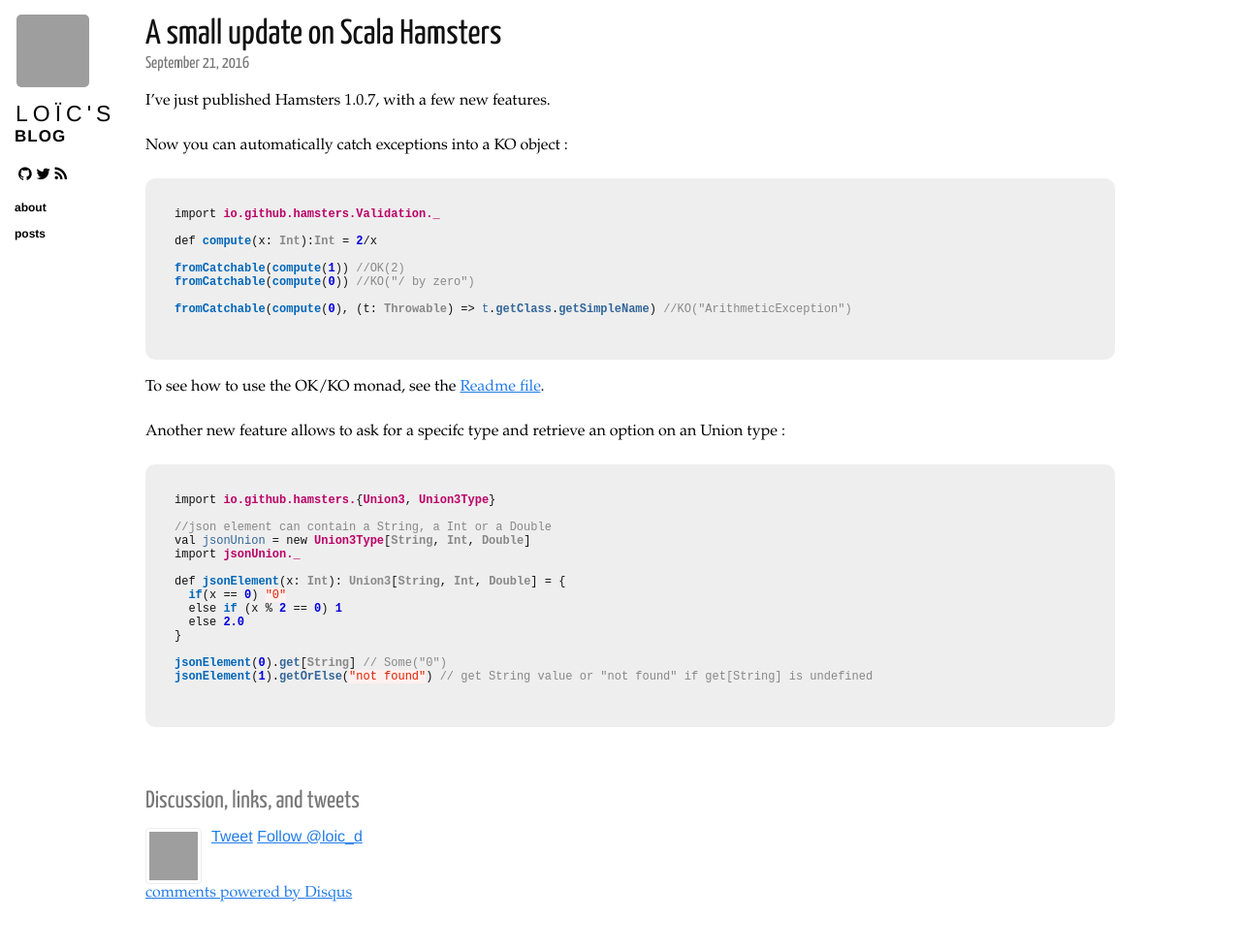
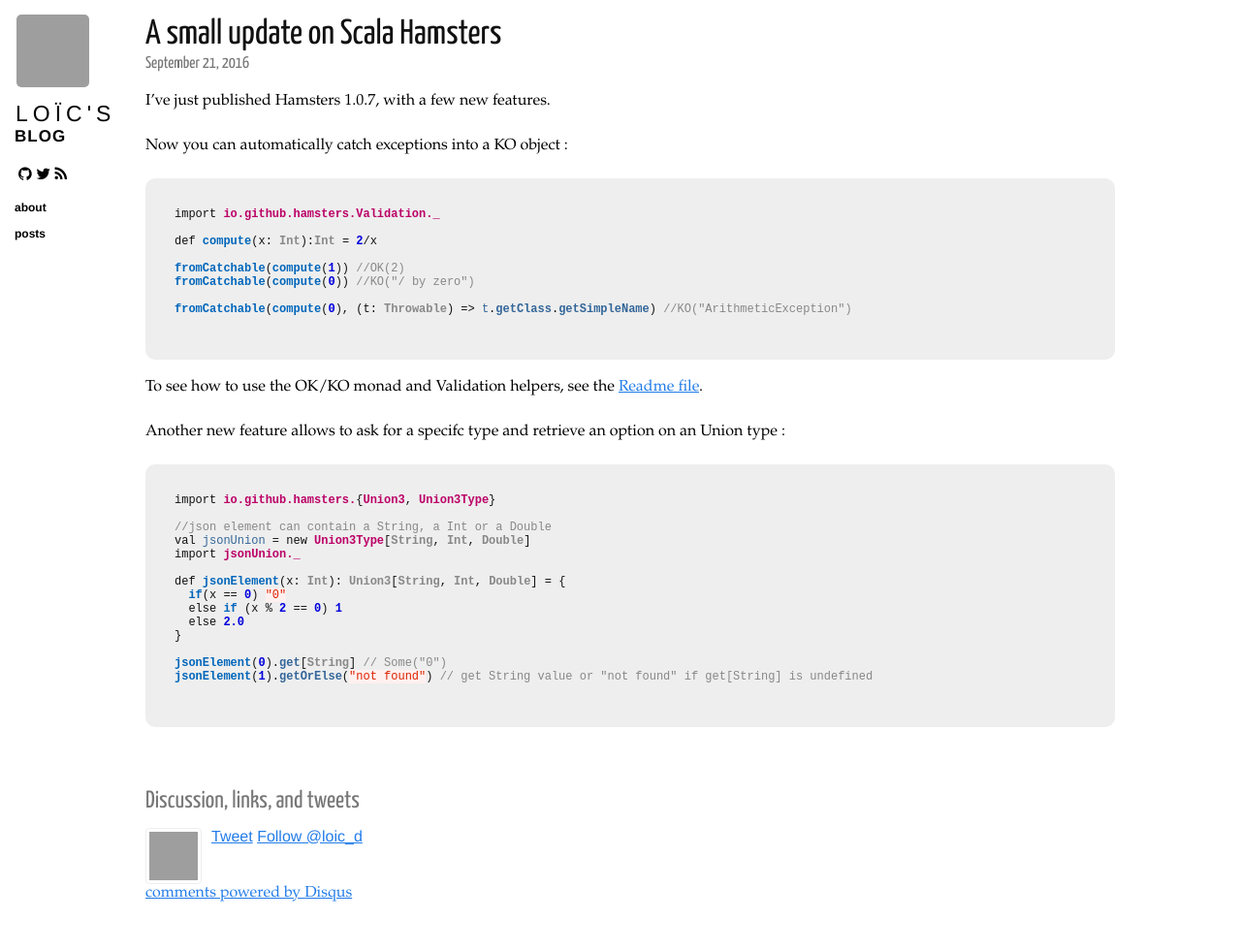
Before and after one commit to loicdescotte/loicdescotte.github.io, a Jekyll site: the page built from _posts/2016-09-21-hamsters-new-features.md, in a window 1280 px wide. Shown: the whole page at 97% size. Built offline with Jekyll 4.4.1, drawn with Linux system fonts in a browser that asks for light colours; nearby versions of some CDN libraries; comment, search, counter and statistics services are not loaded; grey boxes are pictures that could not be loaded.

Commit message:
Update 2016-09-21-hamsters-new-features.md

````diff
--- a/_posts/2016-09-21-hamsters-new-features.md
+++ b/_posts/2016-09-21-hamsters-new-features.md
@@ -22,7 +22,7 @@ fromCatchable(compute(0)) //KO("/ by zero")
 fromCatchable(compute(0), (t: Throwable) => t.getClass.getSimpleName) //KO("ArithmeticException")
 ```
 
-To see how to use the OK/KO monad, see the [Readme file](https://github.com/scala-hamsters/hamsters/blob/master/README.md).
+To see how to use the OK/KO monad and Validation helpers, see the [Readme file](https://github.com/scala-hamsters/hamsters/blob/master/README.md).
 
 Another new feature allows to ask for a specifc type and retrieve an option on an Union type :
 
````
